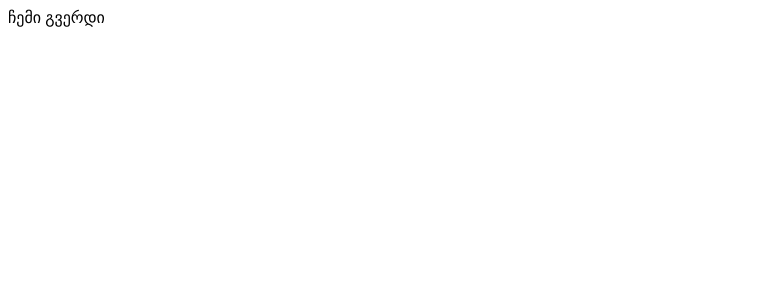
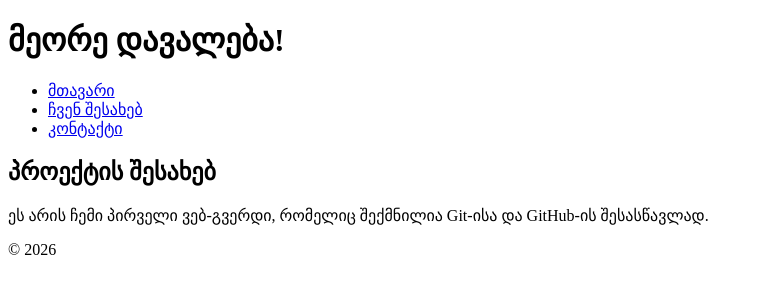
Before and after one commit to YuliaChkhutiashvili/davaleba2GIT, a plain HTML site: page index.html in a window 1280 px wide. Shown: the whole page, without its empty margins (0-763 px from the left). Drawn offline with Linux system fonts and the light colour scheme.

Commit message:
Add footer

```diff
--- a/index.html
+++ b/index.html
@@ -1 +1,34 @@
-ჩემი გვერდი
+<!DOCTYPE html>
+<html lang="ka">
+<head>
+    <meta charset="UTF-8">
+    <meta name="viewport" content="width=device-width, initial-scale=1.0">
+    <title>ჩემი პირველი პროექტი</title>
+</head>
+<body>
+
+    <!-- Header -->
+    <header>
+        <h1>მეორე დავალება!</h1>
+        <nav>
+            <ul>
+                <li><a href="#">მთავარი</a></li>
+                <li><a href="#">ჩვენ შესახებ</a></li>
+                <li><a href="#">კონტაქტი</a></li>
+            </ul>
+        </nav>
+    </header>
+
+    <!-- Section -->
+    <section>
+        <h2>პროექტის შესახებ</h2>
+        <p>ეს არის ჩემი პირველი ვებ-გვერდი, რომელიც შექმნილია Git-ისა და GitHub-ის შესასწავლად.</p>
+    </section>
+
+    <!-- Footer -->
+    <footer>
+        <p>&copy; 2026</p>
+    </footer>
+
+</body>
+</html>
```
